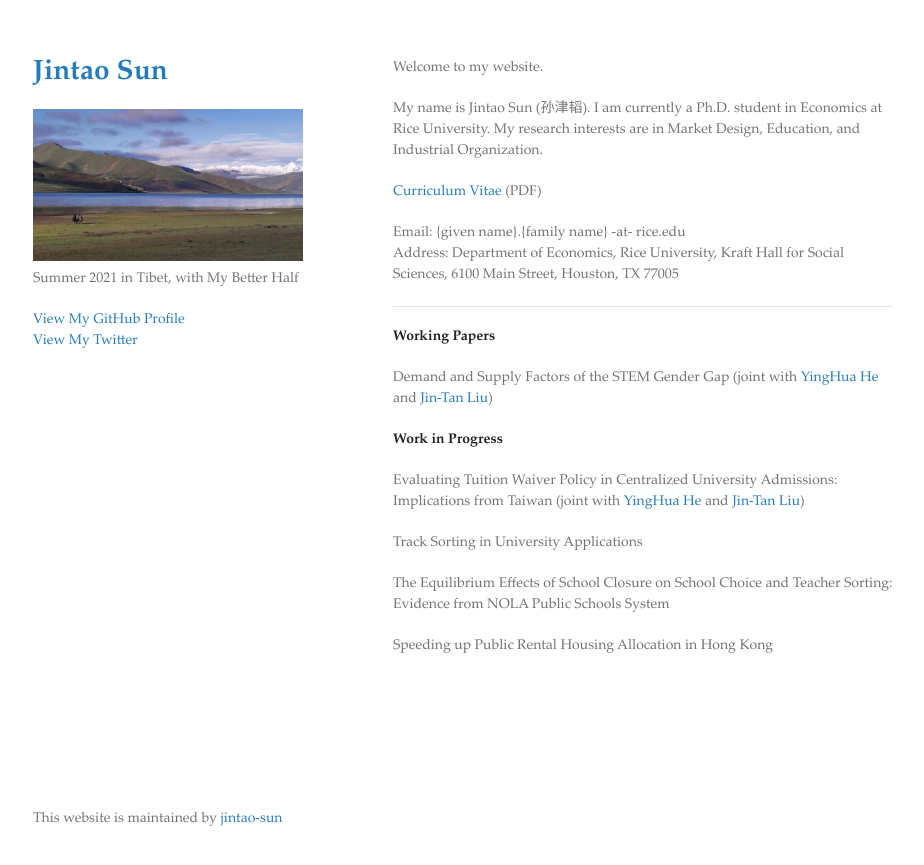
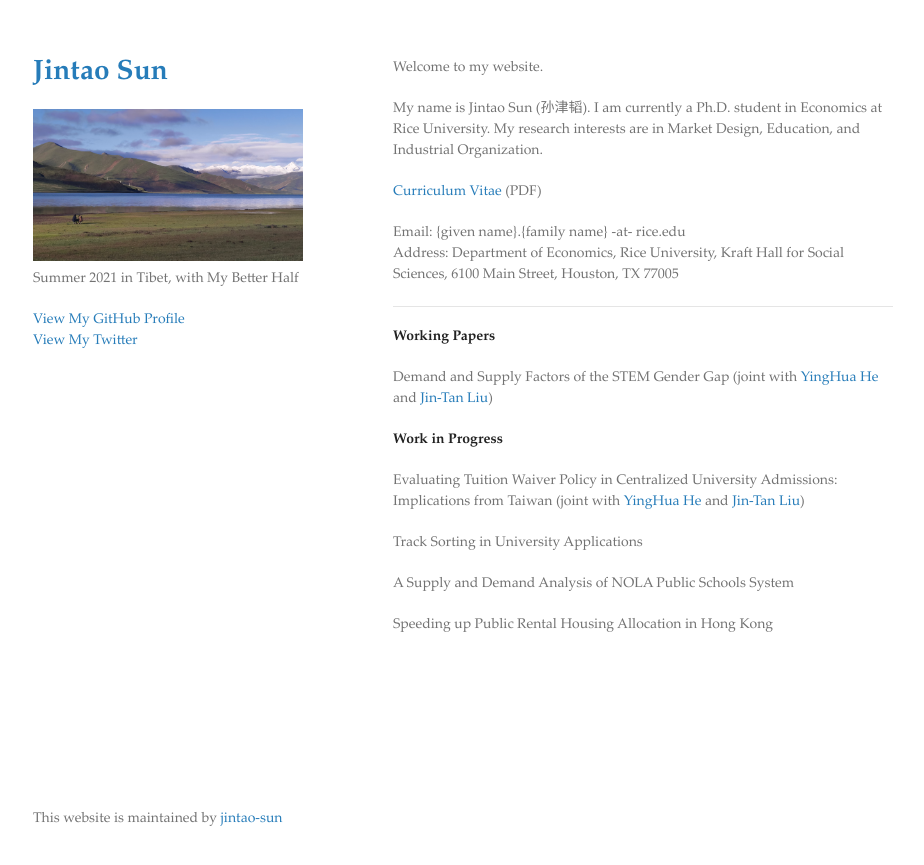
Before and after one commit to jintao-sun/jintao-sun.github.io, a Jekyll site: the page built from index.md, in a window 1280 px wide. Shown: the top 865 px of the page, without its empty margins (177-1101 px from the left). Built offline with Jekyll 4.4.1, drawn with Linux system fonts in a browser that asks for light colours.

Commit message:
Update index.md

```diff
--- a/index.md
+++ b/index.md
@@ -23,6 +23,6 @@ Evaluating Tuition Waiver Policy in Centralized University Admissions: Implicati
 
 Track Sorting in University Applications
 
-The Equilibrium Effects of School Closure on School Choice and Teacher Sorting: Evidence from NOLA Public Schools System
+A Supply and Demand Analysis of NOLA Public Schools System
 
 Speeding up Public Rental Housing Allocation in Hong Kong
```
